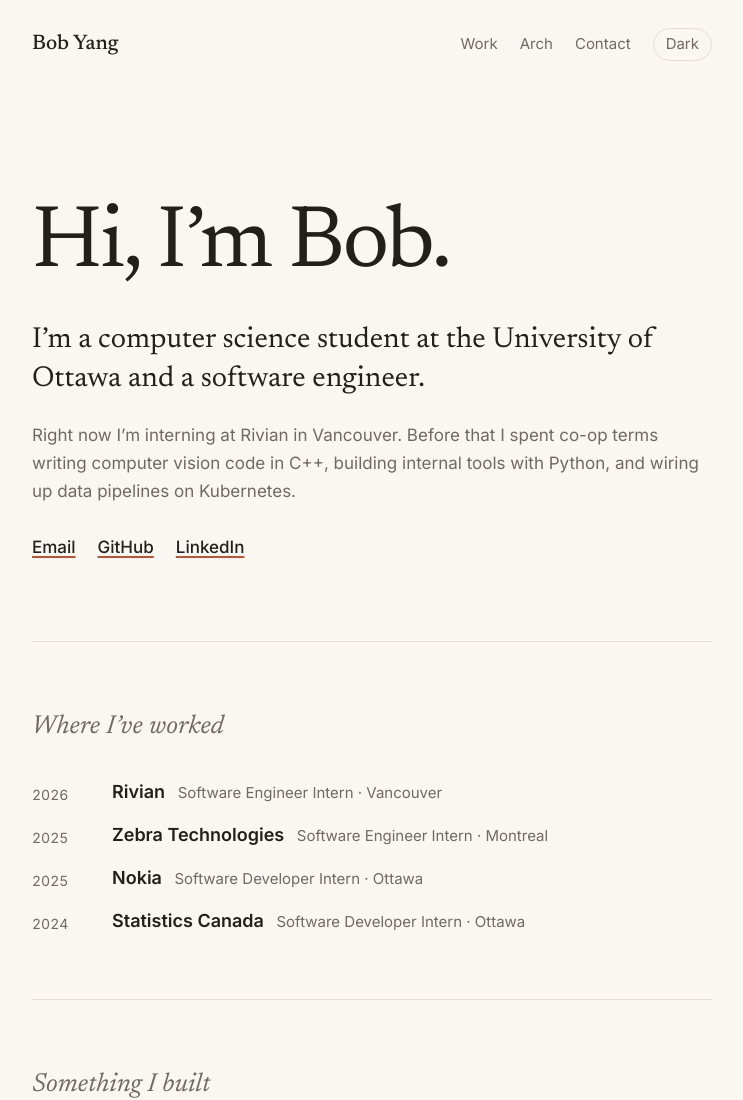
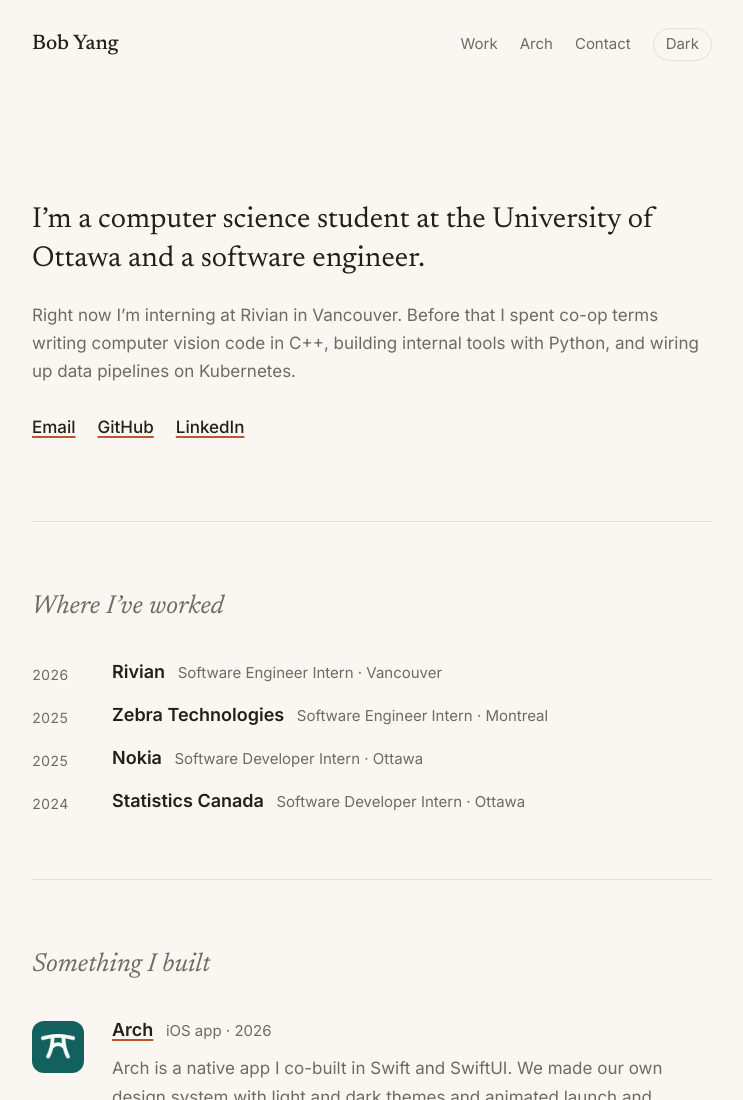
Before and after one commit to bobyangg/portfolio-website, a plain HTML site: page index.html in a window 1280 px wide. Shown: the top 1100 px of the page, without its empty margins (268-1011 px from the left). Drawn offline with Linux system fonts and the light colour scheme.

Commit message:
Remove greeting heading

```diff
--- a/index.html
+++ b/index.html
@@ -29,7 +29,6 @@
   <main id="top">
 
     <section class="hello">
-      <h1>Hi, I’m Bob.</h1>
       <p class="lead">I’m a computer science student at the University of Ottawa and a software engineer.</p>
       <p>Right now I’m interning at Rivian in Vancouver. Before that I spent co-op terms writing computer vision code in C++, building internal tools with Python, and wiring up data pipelines on Kubernetes.</p>
       <p class="hello__links">
```
